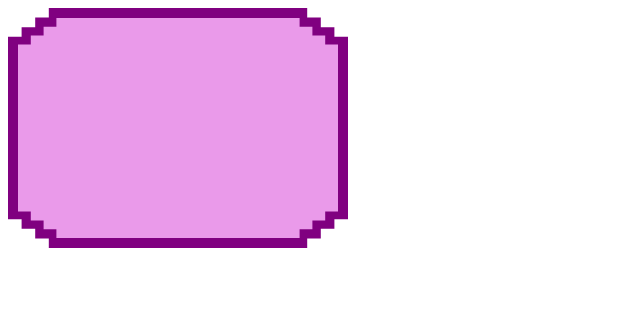
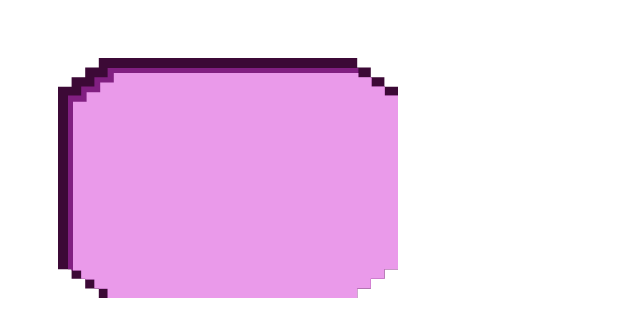
Before and after one commit to MuhammadArjumand/pixelated_corners, a plain HTML site: page index.html in a window 1280 px wide. Shown: the whole page, without its empty margins (0-640 px from the left). Drawn offline with Linux system fonts and the light colour scheme; files whose address does not match are found by name.

Commit message:
Added shadows

```diff
--- a/index.html
+++ b/index.html
@@ -7,8 +7,10 @@
     <link rel="stylesheet" href="C:\Users\HumairaBashir\Desktop\challenge\style.css">
 </head>
 <body>
+  <div class="most-outer">
   <div class="stair-border">
   <div class="stair-inner"></div>
+  </div>
 </div>
 </body>
 </html>
--- a/style.css
+++ b/style.css
@@ -1,8 +1,8 @@
 .stair-border {
   width: 320px;
   height: 220px;
-  background: purple;
-  padding: 10px;
+  background: rgb(129, 31, 129);
+  padding: 5px;
   clip-path: polygon(
     0% 12%, 4% 12%, 4% 8%, 8% 8%, 8% 4%, 12% 4%, 12% 0%,
     88% 0%, 88% 4%, 92% 4%, 92% 8%, 96% 8%, 96% 12%, 100% 12%,
@@ -19,5 +19,27 @@
   align-items: center;
   justify-content: center;
   font-weight: bold;
-  clip-path: inherit;
+    clip-path: polygon(
+    0% 12%, 4% 12%, 4% 8%, 8% 8%, 8% 4%, 12% 4%, 12% 0%,
+    88% 0%, 88% 4%, 92% 4%, 92% 8%, 96% 8%, 96% 12%, 100% 12%,
+    100% 88%, 96% 88%, 96% 92%, 92% 92%, 92% 96%, 88% 96%, 88% 100%,
+    12% 100%, 12% 96%, 8% 96%, 8% 92%, 4% 92%, 4% 88%, 0% 88%
+  );
+  position: absolute;
+
 }
+.most-outer {
+  background-color: rgb(60, 9, 54);
+  position: relative;
+  left: 50px;
+  top: 50px;
+  width: 320px;
+  height: 220px;
+  padding: 10px;
+  clip-path: polygon(
+    0% 12%, 4% 12%, 4% 8%, 8% 8%, 8% 4%, 12% 4%, 12% 0%,
+    88% 0%, 88% 4%, 92% 4%, 92% 8%, 96% 8%, 96% 12%, 100% 12%,
+    100% 88%, 96% 88%, 96% 92%, 92% 92%, 92% 96%, 88% 96%, 88% 100%,
+    12% 100%, 12% 96%, 8% 96%, 8% 92%, 4% 92%, 4% 88%, 0% 88%
+  );
+}
```
